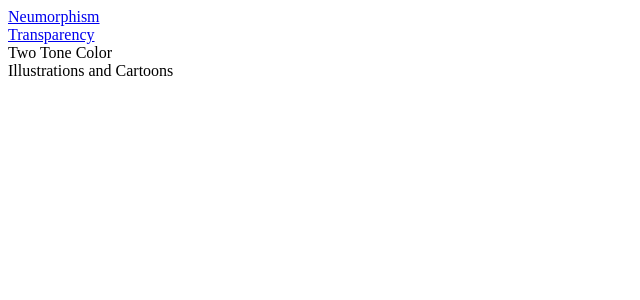
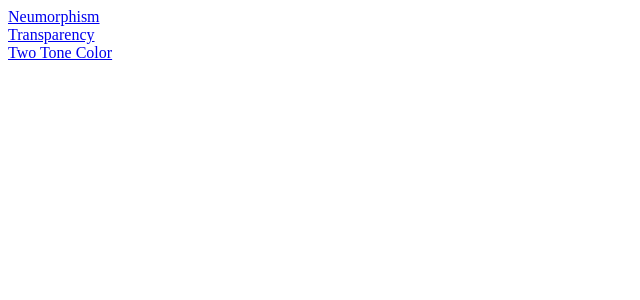
Before and after one commit to HeribertoUroza/Practice, a React (Create React App) app: page / in a window 1280 px wide. Shown: the top 300 px of the page, without its empty margins (0-640 px from the left). Built offline with nearby package versions, Linux system fonts and the light colour scheme.

Commit message:
updated files to inlcude new page and updated read me

```diff
--- a/src/App.js
+++ b/src/App.js
@@ -5,6 +5,7 @@ import { HashRouter, Route, Switch } from 'react-router-dom';
 import Landing from './containers/LandingPage/LandingPage';
 import NeuPage from './containers/NeuPage/NeuPage';
 import TranPage from './containers/TranPage/TranPage';
+import TwoTonePage from './containers/TwoTonePage/TwoTonePage';
 
 function App() {
   return (
@@ -14,6 +15,7 @@ function App() {
           <Route path='/' exact component={ Landing } />
           <Route path='/neumorphism' exact component={ NeuPage } />
           <Route path='/transparency' exact component={ TranPage } />
+          <Route path='/twotone' exact component={ TwoTonePage } />
         </Switch>
       </HashRouter>
     </>
--- a/src/containers/LandingPage/LandingPage.js
+++ b/src/containers/LandingPage/LandingPage.js
@@ -23,14 +23,10 @@ class Landing extends React.Component {
                     </section>
 
                     <section>
-                        Two Tone Color
+                        <Link to='/twotone'>Two Tone Color</Link>
                         {/* INSERT IMAGE TO LINK TO PAGE */}
                     </section>
 
-                    <section>
-                        Illustrations and Cartoons
-                        {/* INSERT IMAGE TO LINK TO PAGE */}
-                    </section>
                 </div>
             </>
         )
--- /dev/null
+++ b/src/containers/TwoTonePage/TwoTonePage.js
@@ -0,0 +1,18 @@
+import React from 'react';
+
+class TwoTone extends React.Component {
+    constructor(props) {
+        super(props);
+        this.state = {};
+    }
+
+    render() {
+        return (
+            <>
+            TwoTone Page
+            </>
+        )
+    }
+}
+
+export default TwoTone;
```
Also changed, not shown: 1 other file (tests, documents, lock files or other folders).
